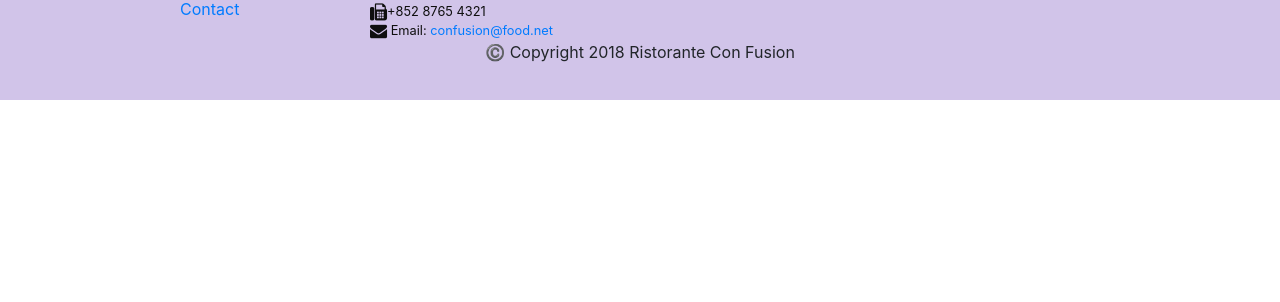
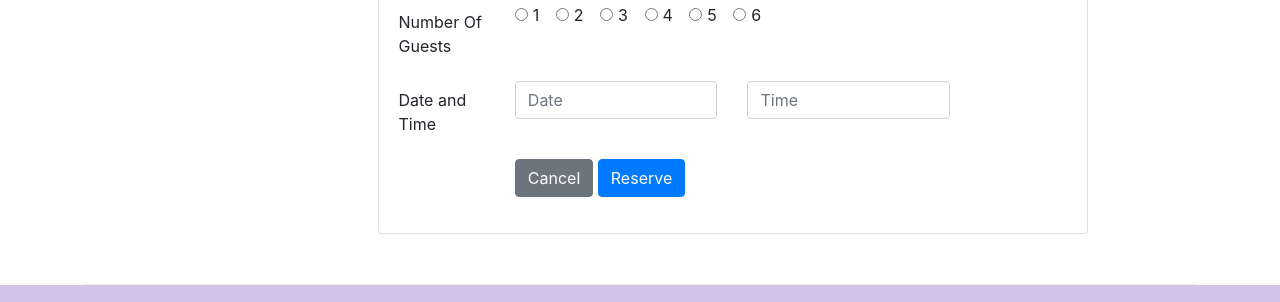
Before and after one commit to SinghInder101/Restorante-Con-Fusion, a website: page index.html in a window 1280 px wide. Shown: the part 1611-1913 px from the top of the page. Before the commit the page ends 1711 px from the top, so only its background shows below. Drawn offline with nearby package versions, Linux system fonts and the light colour scheme.

Commit message:
Assignment 2

```diff
--- a/index.html
+++ b/index.html
@@ -47,8 +47,13 @@
                     <h1>Ristorante con Fusion</h1>
                     <p>We take inspiration from the World's best cuisines, and create a unique fusion experience. Our lipsmacking creations will tickle your culinary senses!</p>
                 </div>
-                <div class="col-12 col-sm align-self-center">
+                <div class="col-12 col-sm-3 align-self-center">
                     <img src="img/logo.png" class="img-fluid">
+
+
+                </div>
+                <div class="col-12 col-sm-3 align-self-center">
+                    <button class="btn btn-warning btn-block">Reserve Table</button>
                 </div>
 
             </div>
@@ -62,10 +67,14 @@
             </div>
             <div class="col col-sm order-sm-first col-md">
                 <div class="media">
-                    <img class="d-flex mr-3 img-thumbnail align-self center"
+                    <img class="d-flex mr-3 img-thumbnail align-self-center"
                     src="img/uthappizza.png" alt="uthapizza">
                     <div class="media-body">
-                        <h2 class="mt-0">Uthappizza</h2>
+                        <h2 class="mt-0">Uthappizza
+                            <span class="badge badge-danger">HOT</span>
+                        <span class="badge badge-pill badge-secondary">$4.99</span>
+                        </h2>
+
                 <p>A unique combination of Indian Uthappam (pancake) and Italian pizza, topped with Cerignola olives, ripe vine cherry tomatoes, Vidalia onion, Guntur chillies and Buffalo Paneer.</p>
 
 
@@ -81,8 +90,15 @@
                 <h3>This Month's Promotions</h3>
             </div>
             <div class="col col-sm  col-md">
-                <h2>Weekend Grand Buffet</h2>
+                <div class="media">
+                    <div class="media-body">
+                <h2>Weekend Grand Buffet
+                    <span class="badge badge-danger">NEW</span>
+                </h2>
                 <p>Featuring mouthwatering combinations with a choice of five different salads, six enticing appetizers, six main entrees and five choicest desserts. Free flowing bubbly and soft drinks. All for just $19.99 per person </p>
+            </div>
+                <img class="d-flex ml-3 img-thumbnail align-self-center" src="img/buffet.png">
+            </div>
             </div>
         </div>
 
@@ -92,7 +108,7 @@
             </div>
             <div class="col col-sm order-sm-first col-md">
                 <div class="media">
-                    <img class=" d-flex mr-3 img-thumbnail align self-center"
+                    <img class=" d-flex mr-3 img-thumbnail align-self-center"
                          src="img/alberto.png" alt="alberto">
 
                          <div class="media-body">
@@ -105,6 +121,62 @@
 
             </div>
         </div>
+        <div class="row  row-content align-items-center justify-content-center">
+            <div class=" col-sm-8 offset-sm-2">
+                <div class="card">
+                <h3 class="card-header bg-warning text-white">
+                    Reserve A Table
+                </h3>
+                <div class="card-body">
+                    <form>
+                        <div class="form-group row">
+                            <label for="number" class="col-12 col-sm-2 col-form-label">Number Of Guests</label>
+                            <div class="col-sm-10">
+                                <div class="form-check-inline">
+                                    <input type="radio" class="form-check-input" name="gradio"> 1
+                                </div>
+                                <div class="form-check-inline">
+                                    <input type="radio" class="form-check-input" name="gradio"> 2
+                                </div>
+                                <div class="form-check-inline">
+                                    <input type="radio" class="form-check-input" name="gradio"> 3
+                                </div>
+                                <div class="form-check-inline">
+                                    <input type="radio" class="form-check-input" name="gradio"> 4
+                                </div>
+                                <div class="form-check-inline">
+                                    <input type="radio" class="form-check-input" name="gradio"> 5
+                                </div>
+                                <div class="form-check-inline">
+                                    <input type="radio" class="form-check-input" name="gradio"> 6
+                                </div>
+                            </div>
+                        </div>
+
+                        <div class="form-group row">
+                            <lable for="dandt" class="col-12 col-sm-2 col-form-label">Date and Time</lable>
+
+                                <div class="col-sm-4">
+                                    <input type="text" id="dandt" placeholder="Date" class="form-control">
+                                </div>
+                                <div class="col-sm-4">
+                                    <input type="text" id="dandt" placeholder="Time" class="form-control">
+                                </div>
+                        </div>
+                        <div class="form-group row">
+                            <div class="offset-md-2 col-md-12">
+                                <button class="btn btn-secondary" data-dismiss="modal">Cancel</button>
+                                <button class="btn btn-primary" type="submit">Reserve</button>
+                            </div>
+                        </div>
+
+                    </form>
+                </div>
+            </div>
+            </div>
+
+        </div>
+
     </div>
 
     <footer class="footer" >
```
